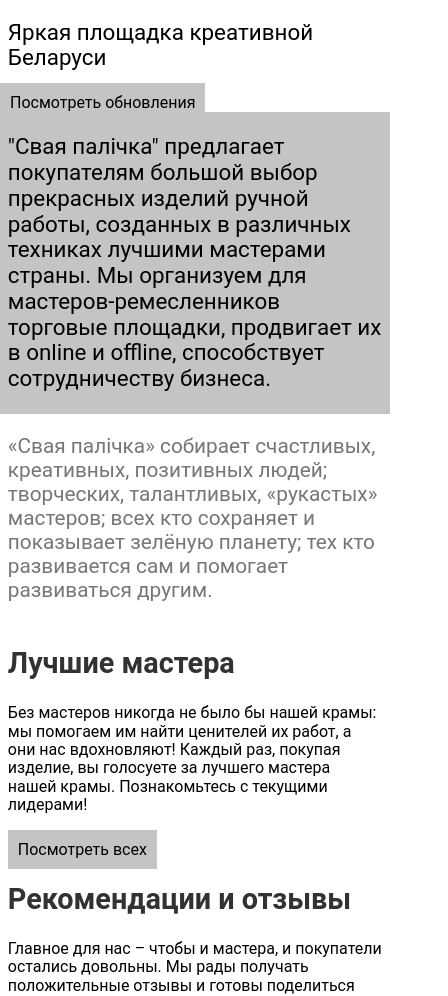
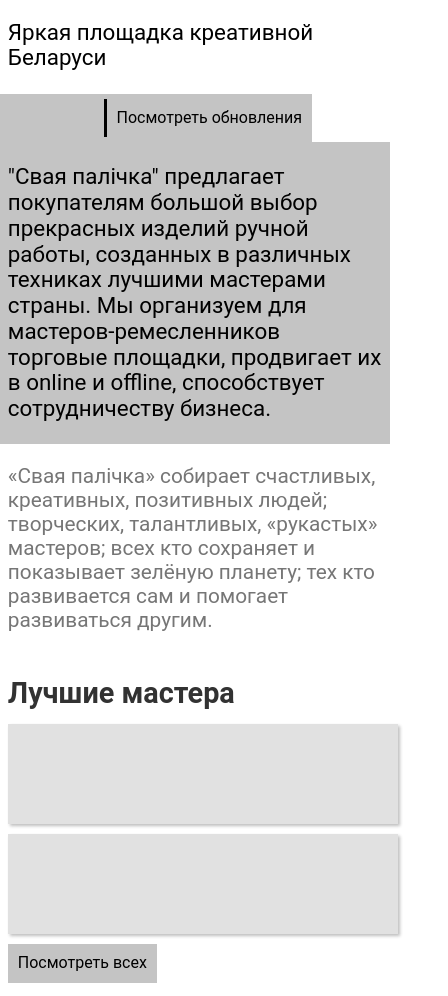
Before and after one commit to SADmammoth/palichka-static, a plain HTML site: page index.html in a window 390 px wide. Shown: the part 335-1331 px from the top of the page, 448 px wide, since content can reach past the window. Drawn offline with Linux system fonts and the light colour scheme.

Commit message:
feat: adaptive article-grid constructing; minor styles

```diff
--- a/style.css
+++ b/style.css
@@ -115,6 +115,50 @@ nav li {
   background: var(--dark-background);
 }
 
+.leftside-wide-btngroup {
+  float: left;
+  width: 80vw;
+  display: flex;
+  justify-content: flex-end;
+  background: var(--background);
+  padding: 5px 0;
+}
+
+.leftside-wide-btngroup>*{
+  border-left: var(--divider);
+}
+
+.articles-grid .title{
+  grid-area: title;
+  margin-bottom: 14px;
+}
+
+.articles-grid .description{
+  grid-area: desc;
+  margin-top: 0;
+}
+
+.articles-grid .articles {
+  grid-area: articles;
+  border-right: var(--divider);
+  padding-right: 20px;
+  margin-right: 30px;
+}
+
+.articles-grid .button {
+  grid: button;
+  align-self: flex-end;
+}
+
+.articles-grid {
+  display: grid;
+  grid-template-areas: 'title    title'
+                       'articles desc'
+                       'articles button';
+  justify-items: start;
+  align-items: flex-start;
+}
+
 .container {
   padding-left: calc((100vw - var(--viewport-width))/2);
   float: left;
@@ -126,3 +170,25 @@ nav li {
   background: var(--light-background);
   box-shadow: 2px 2px 3px #32323250;
 }
+
+.masters-card, .review-card {
+  max-width: 620px;
+  width: 100vw;
+  height: 100px;
+}
+
+@media screen and (max-width: 900px) {
+  .articles-grid .description{
+    display: none;
+  }
+
+  .articles-grid .articles {
+    border: none;
+    margin-bottom: 10px;
+  }
+  .articles-grid {
+    grid-template-areas: 'title'
+                         'articles'
+                         'button';
+  }
+}
```
